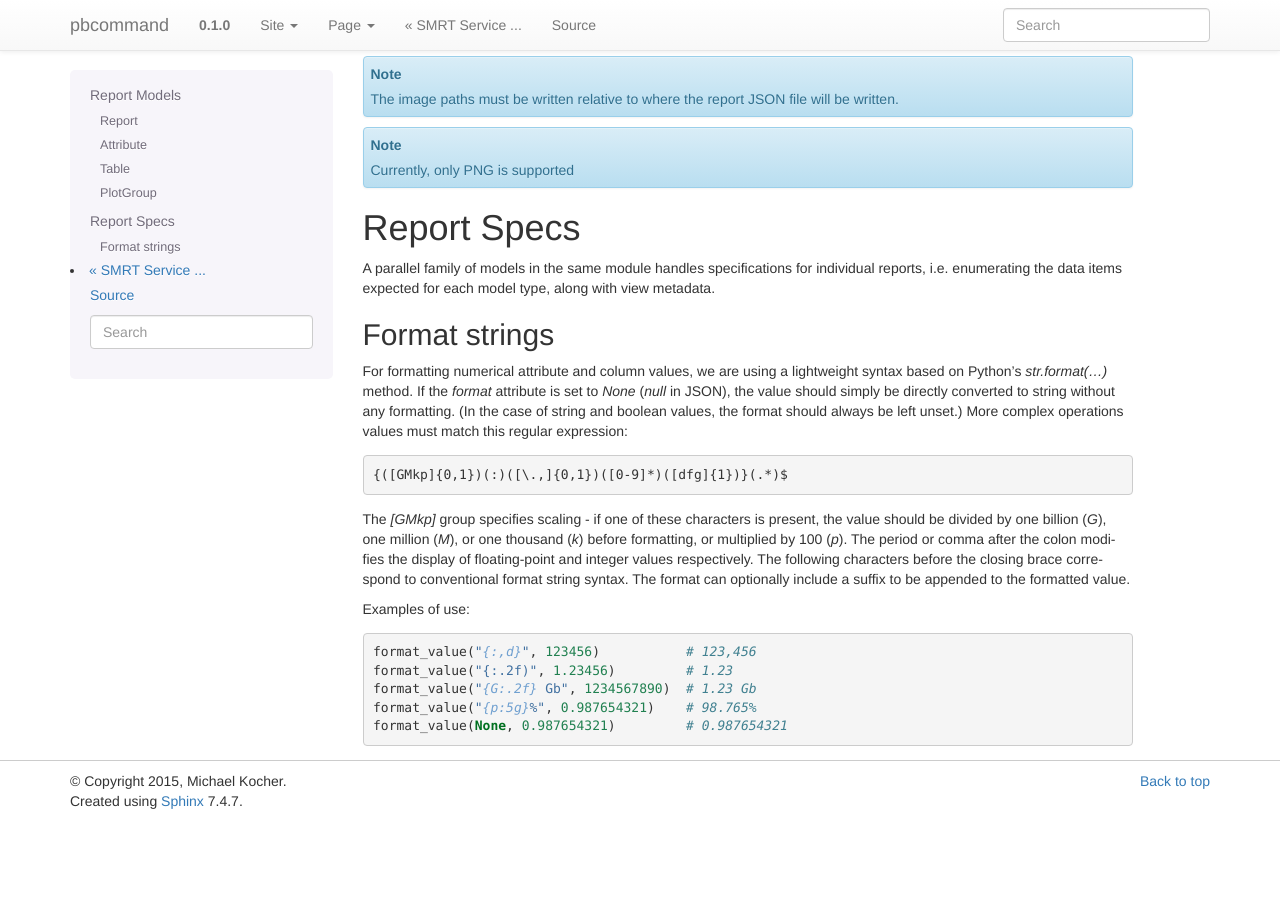
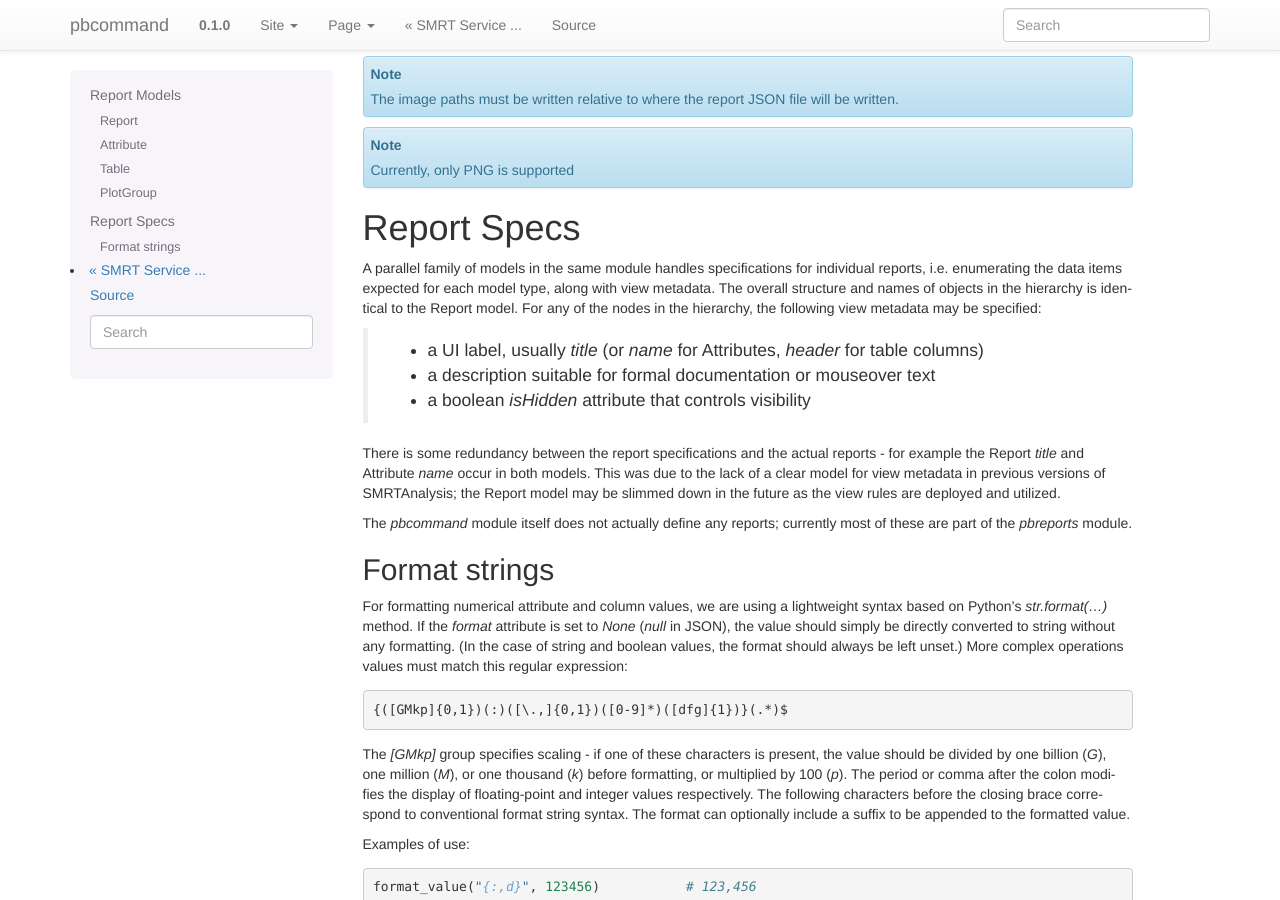
Before and after one commit to PacificBiosciences/pbcommand, a Sphinx documentation site: the page built from docs/source/report_model.rst, in a window 1280 px wide and 900 px high, scrolled down 2348 px. Built offline with Sphinx 7.4.7, drawn with Linux system fonts in a browser that asks for light colours; before the commit the page ends 3169 px from its top, so only the background shows below that.

Commit message:
better documentation

```diff
--- a/docs/source/report_model.rst
+++ b/docs/source/report_model.rst
@@ -145,7 +145,23 @@ Report Specs
 
 A parallel family of models in the same module handles specifications for
 individual reports, i.e. enumerating the data items expected for each model
-type, along with view metadata.
+type, along with view metadata.  The overall structure and names of objects in
+the hierarchy is identical to the Report model.  For any of the nodes in the
+hierarchy, the following view metadata may be specified:
+
+  - a UI label, usually `title` (or `name` for Attributes, `header` for table
+    columns)
+  - a description suitable for formal documentation or mouseover text
+  - a boolean `isHidden` attribute that controls visibility
+
+There is some redundancy between the report specifications and the actual
+reports - for example the Report `title` and Attribute `name` occur in both
+models.  This was due to the lack of a clear model for view metadata in previous
+versions of SMRTAnalysis; the Report model may be slimmed down in the future as
+the view rules are deployed and utilized.
+
+The `pbcommand` module itself does not actually define any reports; currently
+most of these are part of the `pbreports` module.
 
 Format strings
 --------------
```
